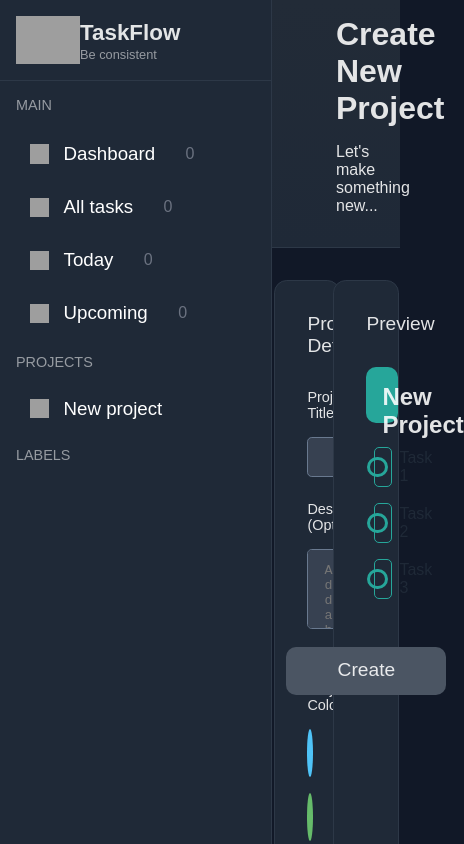
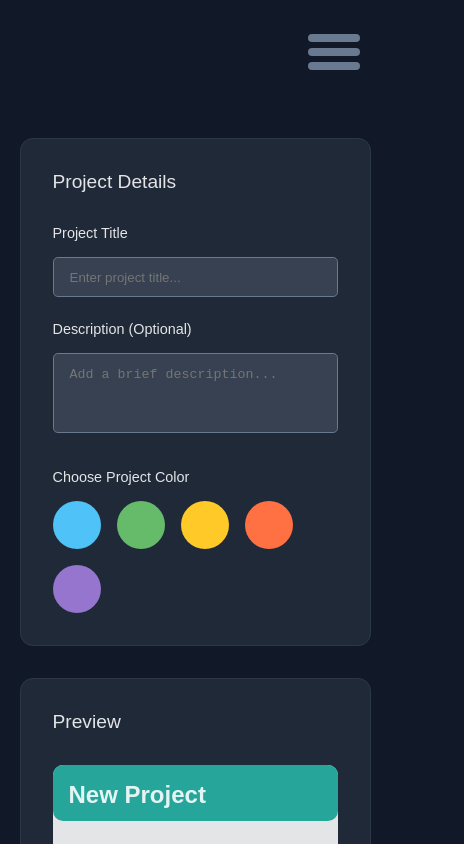
Before and after one commit to Mathias5467/taskFlow, a React (Vite) app: page /#/projects/new in a window 390 px wide. Shown: the top 844 px of the page, 464 px wide, since content can reach past the window. Built offline with nearby package versions, Linux system fonts and the light colour scheme; grey boxes are pictures that could not be loaded.

Commit message:
context to creating projects

```diff
--- a/src/App.jsx
+++ b/src/App.jsx
@@ -1,25 +1,52 @@
-import { useState } from "react";
+import { useState, useContext, createContext } from "react";
 import { Routes, Route, HashRouter } from "react-router-dom";
 import Nav from "./Nav";
 import Todo from "./ToDo";
 import NewProject from "./NewProject";
 
+export const BurgerContext = createContext();
+export const CreatedProjects = createContext();
+
 function App() {
   const [numberOfTasks, setNumberOfTasks] = useState([0, 0, 0, 0]);
   const [projects, setProjects] = useState([]);
+  const [burgerClicked, setBurgerClicked] = useState(false);
+
+  const clickBurgerMenu = () => {
+    setBurgerClicked((prev) => !prev);
+  };
+
+  const addCreatedProject = (project) => {
+    setProjects((prev) => [...prev, project]);
+  };
+
   return (
     <HashRouter>
       <div className="content">
-      <Nav numberOfTasks={numberOfTasks} />
+        <div
+          onClick={clickBurgerMenu}
+          className={`burger-menu ${burgerClicked ? "active" : ""}`}
+        >
+          <div className="burger1"></div>
+          <div className="burger2"></div>
+          <div className="burger3"></div>
+        </div>
+
+        <BurgerContext.Provider value={{ burgerClicked, clickBurgerMenu }}>
+          <Nav numberOfTasks={numberOfTasks} projects={projects} />
+        </BurgerContext.Provider>
+
         <main>
+          {/* 🔹 Provider musí byť mimo <Routes>, nie vo vnútri */}
+          <CreatedProjects.Provider value={{ projects, addCreatedProject }}>
             <Routes>
               <Route path="/" element={<Todo />} />
-          <Route path="/projects/new" element={<NewProject/>} />
+              <Route path="/projects/new" element={<NewProject />} />
             </Routes>
+          </CreatedProjects.Provider>
         </main>
       </div>
     </HashRouter>
-
   );
 }
 
--- a/src/Nav.jsx
+++ b/src/Nav.jsx
@@ -1,15 +1,29 @@
-import { useState } from "react";
-import { Link } from 'react-router-dom';
-import './nav.css';
-import mainItems from './main.json';
+import { useState, useContext, useEffect } from "react";
+import { Link, useLocation } from "react-router-dom";
+import { BurgerContext } from "./App";
+import "./nav.css";
+import mainItems from "./main.json";
 
-function Nav({ numberOfTasks }) {
+function Nav({ numberOfTasks, projects}) {
     const [hovered, setHovered] = useState(null);
-    const [newProjectHovered, setNewProjectHovered] = useState("");
     const pathToImage = "https://mathias5467.github.io/taskFlow/";
+    const { burgerClicked, clickBurgerMenu } = useContext(BurgerContext);
+    const [seen, setSeen] = useState("show");
+
+    // Show/hide based on burger
+    useEffect(() => {
+        setSeen(burgerClicked ? "show" : "hide");
+    }, [burgerClicked]);
+
+
+    // Hide nav and close burger when clicking any link
+    const handleLinkClick = () => {
+        setSeen("hide");
+        if (burgerClicked) clickBurgerMenu(); // close burger icon
+    };
 
     return (
-        <nav>
+        <nav className={seen}>
             <section className="logo-section">
                 <img className="logo-icon" alt="logo" src={pathToImage + "logo.png"} />
                 <div className="logo-text">
@@ -21,28 +35,40 @@ function Nav({ numberOfTasks }) {
             {/* MAIN SECTION */}
             <div className="folders-main">
                 <h2 className="folders-name">MAIN</h2>
-                {mainItems.map((item, index) => (
+                {mainItems.map((item, index) => {
+                    const slug = item.name.toLowerCase().replace(" ", "-");
+                    return (
+                        <Link
+                            to={`/${slug}`}
+                            className="link-route"
+                            key={`main-${index}`}
+                            onClick={handleLinkClick}
+                        >
                             <div
-                        key={`main-${index}`}
                                 className="folders-item"
                                 onMouseEnter={() => setHovered(`main-${index}`)}
                                 onMouseLeave={() => setHovered(null)}
                             >
                                 <img
                                     className="folders-item-img"
-                            src={pathToImage + (hovered === `main-${index}` ? item.active : item.default)}
+                                    src={
+                                        pathToImage +
+                                        (hovered === `main-${index}` ? item.active : item.default)
+                                    }
                                     alt={item.name}
                                 />
                                 <h3>{item.name}</h3>
                                 <p>{numberOfTasks[index]}</p>
                             </div>
-                ))}
+                        </Link>
+                    );
+                })}
             </div>
 
             {/* PROJECTS SECTION */}
             <div className="folders-projects">
                 <h2 className="folders-name">PROJECTS</h2>
-                <Link to="/projects/new" className="link-route" >
+                <Link to="/projects/new" className="link-route" onClick={handleLinkClick}>
                     <div
                         className="folders-item"
                         onMouseEnter={() => setHovered(`project-0`)}
@@ -56,13 +82,6 @@ function Nav({ numberOfTasks }) {
                         <h3>New project</h3>
                     </div>
                 </Link>
-
-            </div>
-
-            {/* LABELS SECTION */}
-            <div className="folders-labels">
-                <h2 className="folders-name">LABELS</h2>
-                <div></div>
             </div>
         </nav>
     );
--- a/src/NewProject.jsx
+++ b/src/NewProject.jsx
@@ -35,9 +35,8 @@ function NewProject() {
     }
     return (
         <div className="project-create">
-            <div className="project-header">
-                <h1 className="project-header-title">Create New Project</h1>
-                <p className="project-header-moto">Let's make something new...</p>
+            <div className="project-create-title">
+                <h1>Let's create something new...</h1>
             </div>
             <div className="project-details">
                 <div className="project-details-main">
@@ -72,7 +71,7 @@ function NewProject() {
                                     className="task"
                                 >
                                     <div
-                                        style={doneTasks.includes(index) ? { border: `3px solid ${colorScheme}`, backgroundColor: colorScheme} : { border: `3px solid ${colorScheme}` }}
+                                        style={doneTasks.includes(index) ? { border: `3px solid ${colorScheme}`, backgroundColor: colorScheme } : { border: `3px solid ${colorScheme}` }}
                                         className="task-circle"
                                     >{doneTasks.includes(index) ? done : ""}</div>
                                     <div className="task-text">Task {index + 1}</div>
--- a/src/colors.json
+++ b/src/colors.json
@@ -18,21 +18,5 @@
     {
         "name": "purple",
         "hex": "#9575CD"
-    },
-    {
-        "name": "teal",
-        "hex": "#26A69A"
-    },
-    {
-        "name": "pink",
-        "hex": "#F06292"
-    },
-    {
-        "name": "indigo",
-        "hex": "#5C6BC0"
-    },
-    {
-        "name": "lime",
-        "hex": "#D4E157"
     }
 ]
--- a/src/index.css
+++ b/src/index.css
@@ -5,9 +5,64 @@
   background: #111827;
   color: #ffffffe0;
   font-family: sans-serif;
+  overflow-x: hidden;
 }
 
 .content {
   display: grid;
   grid-template-columns: 17rem calc(100% - 17rem);
+  transition: 0.3s;
+
 }
+
+.burger-menu {
+    width: 4rem;
+    height: 3.5rem;
+    top: 1.5rem;
+    z-index: 2;
+    position: absolute;
+    background: transparent;
+    display: flex;
+    flex-direction: column;
+    justify-content: space-around;
+    align-items: center;
+    padding: 0.4rem 0.2rem;
+    box-sizing: border-box;
+    border-radius: 8px;
+    cursor: pointer;
+    transition: border-color 0.3s ease;
+    right: 1.5rem;
+    visibility: hidden;
+    display: none;
+}
+
+.burger-menu > div {
+  width: 90%;
+  height: 0.5rem;
+  background: #69798f;
+  border-radius: 5px;
+  transition: 0.3s;
+}
+
+.burger-menu.active > div:nth-child(1) {
+  transform: translateY(1.05rem) rotate(45deg);
+}
+
+.burger-menu.active > div:nth-child(2) {
+  opacity: 0;
+}
+
+.burger-menu.active > div:nth-child(3) {
+  transform: translateY(-0.8rem) rotate(-45deg);
+}
+
+
+@media (max-width: 1200px) {
+  .content {
+    grid-template-columns: 0 100%;
+  }
+  .burger-menu {
+    visibility: visible;
+    display: flex;
+  }
+}
--- a/src/main.json
+++ b/src/main.json
@@ -8,15 +8,5 @@
         "name": "All tasks",
         "default": "./checklist.png",
         "active": "./checklistActive.png"
-    },
-    {
-        "name": "Today",
-        "default": "./calendar.png",
-        "active": "./calendarActive.png"
-    },
-    {
-        "name": "Upcoming",
-        "default": "./time.png",
-        "active": "./timeActive.png"
     }
 ]
--- a/src/nav.css
+++ b/src/nav.css
@@ -1,13 +1,16 @@
 .link-route {
     text-decoration: none;
 }
+
 nav {
+    transition: 0.3s;
     background: #1f2937;
     width: 100%;
     height: 100%;
     box-sizing: border-box;
     border-right: 1px solid #2d3847;
 }
+
 .logo-section {
     display: flex;
     place-items: center;
@@ -15,22 +18,27 @@ nav {
     box-sizing: border-box;
     border-bottom: 1px solid #2d3847;
 }
+
 .logo-icon {
     width: 4rem;
 }
+
 .logo-text {
     display: flex;
     flex-direction: column;
 }
-.logo-text > h1 {
+
+.logo-text>h1 {
     font-size: 1.4rem;
 }
-.logo-text > p {
+
+.logo-text>p {
     font-size: 0.8rem;
     color: #ffffff88;
     margin: 0;
 }
-.logo-text > h1 {
+
+.logo-text>h1 {
     margin-block: 0.1rem;
 }
 
@@ -38,7 +46,8 @@ nav {
     display: flex;
     flex-direction: column;
 }
-.folders-list > div {
+
+.folders-list>div {
     display: flex;
     flex-direction: column;
 }
@@ -49,6 +58,7 @@ nav {
     margin: 1rem 1rem;
     font-weight: 100;
 }
+
 .folders-item {
     color: #ffffff;
     display: flex;
@@ -64,19 +74,23 @@ nav {
     margin-block: 0.2rem;
     transition: 0.3s;
 }
+
 .folders-item:hover {
     background: #6b7280;
     color: #111827;
 }
+
 .folders-item-img {
     width: 1.2rem;
     aspect-ratio: 1/1;
 }
-.folders-item > h3 {
+
+.folders-item>h3 {
     margin: 0;
     font-weight: 100;
 }
-.folders-item > p {
+
+.folders-item>p {
     box-sizing: border-box;
     background: transparent;
     color: #6b7280;
@@ -87,6 +101,22 @@ nav {
     margin: 0;
     transition: 0.3s;
 }
-.folders-item:hover > p {
+
+.folders-item:hover>p {
     background-color: #111827;
 }
+
+
+@media (max-width: 1200px) {
+    nav {
+        width: 17rem;
+        height: 100%;
+        z-index: 1;
+    }
+    nav.hide {
+        transform: translateX(-17rem);
+    }
+    nav.show {
+        transform: translate(0rem);
+    }
+}
--- a/src/newProject.css
+++ b/src/newProject.css
@@ -1,44 +1,61 @@
 .project-create {
     width: 100%;
     height: 100%;
+    display: flex;
+    flex-direction: column;
+}
+
+::-webkit-scrollbar {
+    background: transparent;
+}
+
+::-webkit-scrollbar-track {
+    background-color: transparent;
+}
+::-webkit-scrollbar-thumb {
+    background: #4b5563;
 }
 
 
+.project-create-title {
+    background: #111827;
+    padding: 2rem;
+    width: 100%;
+}
 
-.project-header {
-    background: linear-gradient(#222b37, #1f2937 );
-    border-bottom: 1px solid #2d3847;
-    padding: 1rem 4rem;
-}
-.project-header-title, .project-header-moto {
-    margin: 0 0 1rem 0;
+.project-create-title>h1 {
+    margin: 0;
 }
 
 .project-details {
     width: 100%;
-    display: grid;
+    height: 100%;
+    display: flex;
     box-sizing: border-box;
-    padding-block: 2rem;
-    justify-items: center;
-    grid-template-columns: 60% 40%;
 }
 .project-details-main {
+    align-self: center;
     padding: 2rem;
     border-radius: 0.8rem;
     border: 1px solid #2d3847;
     box-sizing: border-box;
     background: #1f2937;
     width: 90%;
+    margin-inline: 2rem 1rem;
 }
-.project-details-main > h2 {
+
+.project-details-main>h2 {
     font-size: 1.2rem;
     margin: 0 0 2rem 0;
 }
-.project-details-main > h3 {
+
+.project-details-main>h3 {
     font-size: 0.9rem;
     margin: 0 0 1rem 0;
 }
-.project-details-main > h2, .project-details-main > h3 {
+
+.project-details-main>h2,
+.project-details-main>h3 {
     font-weight: 100;
 }
 
@@ -91,36 +108,44 @@
 .color:hover {
     border-color: #ffffff;
 }
+
 .color.active {
     border-color: #ffffff;
 }
 
 .project-create-preview {
+    align-self: center;
+    margin-inline: 1rem 2rem;
     padding: 2rem;
     border-radius: 0.8rem;
     border: 1px solid #2d3847;
     box-sizing: border-box;
     background: #1f2937;
     width: 90%;
-    box-sizing: border-box;
 }
-.project-create-preview > h2 {
+
+.project-create-preview>h2 {
     font-weight: 100;
     font-size: 1.2rem;
     margin: 0 0 2rem 0;
 }
+
 .project-preview {
     background: #ffffffe0;
     border-radius: 10px;
     padding-bottom: 0.5rem;
 }
-.project-preview > h2 {
+
+.project-preview>h2 {
     width: 100%;
     padding: 1rem;
     margin-block: 0;
     height: 3.5rem;
     border-radius: 10px;
     box-sizing: border-box;
+    white-space: nowrap;
+    overflow: hidden;
+    text-overflow: ellipsis;
 }
 
 .task-list {
@@ -128,6 +153,7 @@
     padding: 0.5rem;
     box-sizing: border-box;
 }
+
 .task {
     height: 2.5rem;
     margin-block: 1rem;
@@ -137,10 +163,11 @@
     place-content: center;
     color: #1f2937;
     display: grid;
-    grid-template-columns: 2rem  calc(100% - 2rem);
+    grid-template-columns: 2rem calc(100% - 2rem);
     align-items: center;
     border-radius: 5px;
 }
+
 .task-circle {
     width: 1.3rem;
     height: 1.3rem;
@@ -167,6 +194,33 @@
     border-radius: 10px;
     background-color: #4b5563;
 }
-.create-button > p {
+
+.create-button>p {
     margin-block: 0.5rem;
 }
+
+
+@media (max-width: 840px) {
+    .project-details{
+        display: flex;
+        flex-direction: column;
+        padding-block: 2rem;
+        gap: 2rem;
+    }
+    .project-details-main {
+        width: 90%;
+        margin: 0;
+    }
+    .project-create-preview {
+        width: 90%;
+        margin: 0;
+    }
+
+}
+@media (max-width: 1200px) {
+    .project-create-title {
+        visibility: hidden;
+        padding: 2rem 2rem 0rem 2rem;
+    }
+
+}
```
Lines whose indentation alone changed are shown as unchanged.
